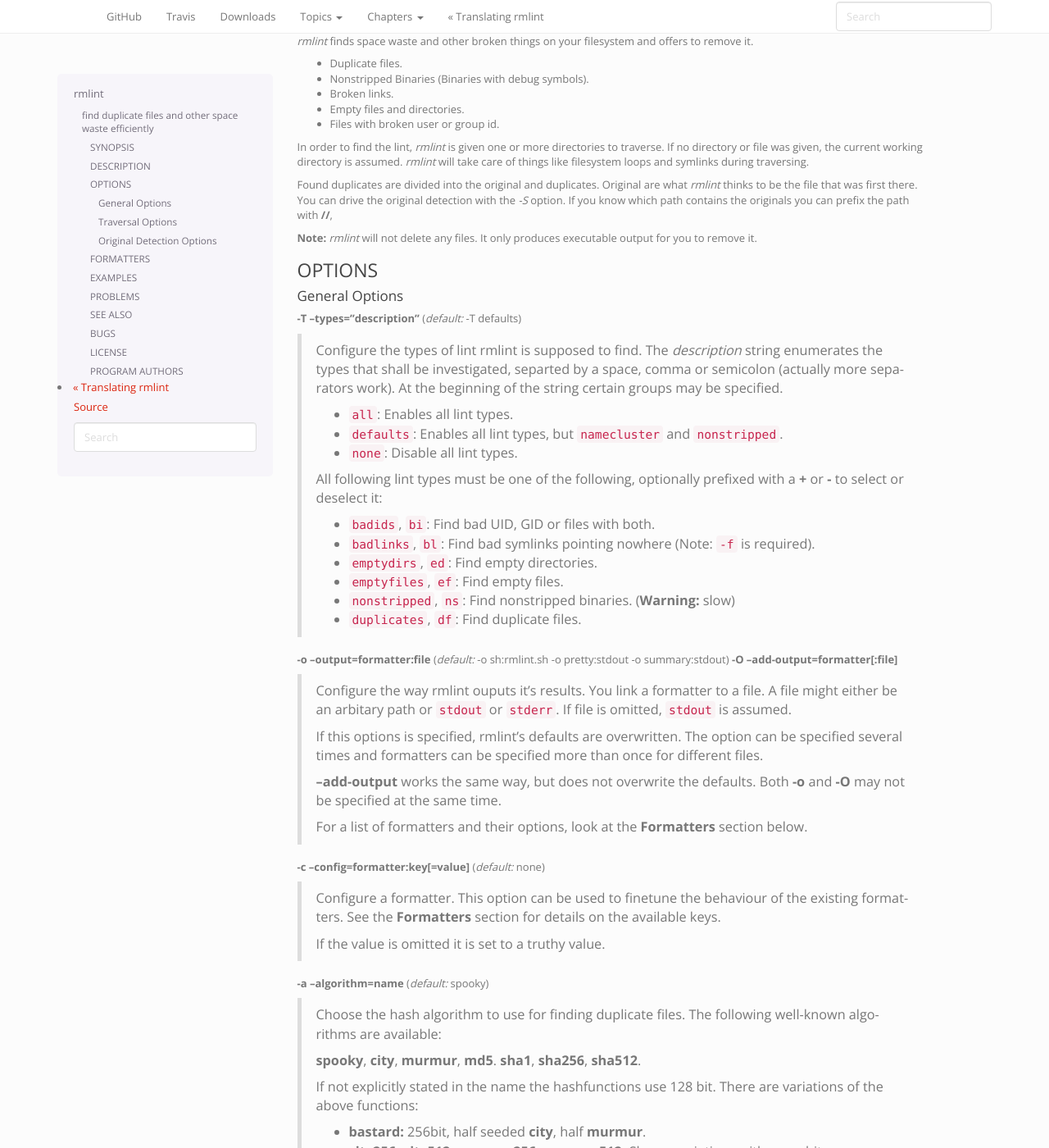
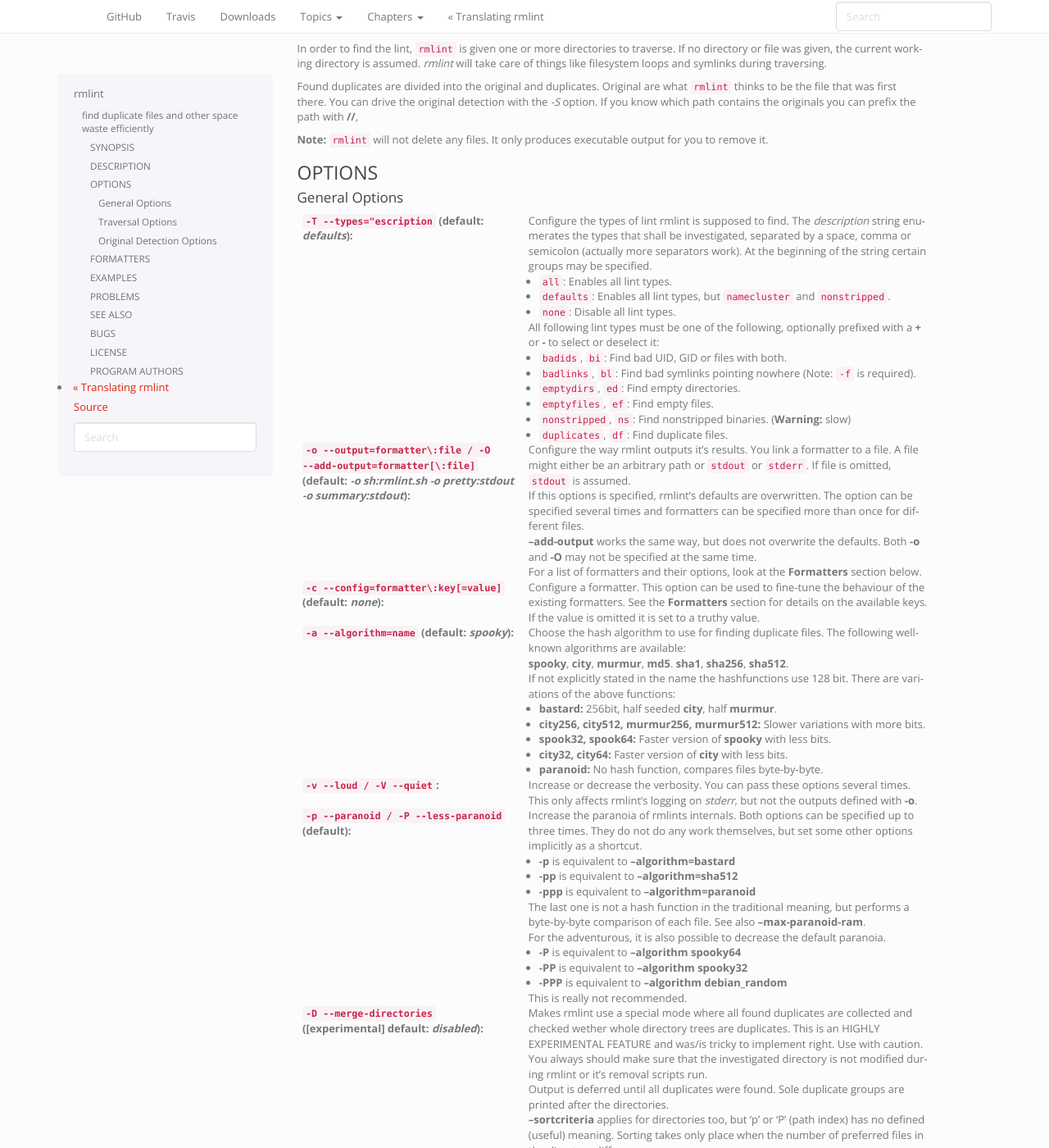
Before and after one commit to sahib/rmlint, a Sphinx documentation site: the page built from docs/rmlint.1.in.rst, in a window 1280 px wide and 1400 px high, scrolled down 365 px. Shown: the whole window at 82% size. Built offline with Sphinx 7.4.7, drawn with Linux system fonts in a browser that asks for light colours; some of the changed text lies outside the part shown.

Commit message:
man: use sphinx instead of sucky rst2man, make html output prettier

```diff
--- a/README.rst
+++ b/README.rst
@@ -1,11 +1,11 @@
 
 ======
 
+.. image:: https://raw.githubusercontent.com/sahib/rmlint/develop/docs/_static/logo.png
+   :align: center
+
 `rmlint` finds space waste and other broken things on your filesystem and offers
 to remove it.
-
-.. image:: https://raw.githubusercontent.com/sahib/rmlint/develop/docs/_static/logo.png
-   :align: center
 
 **Features:**
 
--- a/docs/conf.py
+++ b/docs/conf.py
@@ -347,13 +347,13 @@
 
 # One entry per manual page. List of tuples
 # (source start file, name, description, authors, manual section).
-# man_pages = [
-#     ('index', 'libmuninapidoc', 'libmunin api doc Documentation',
-#      ['Christopher Pahl'], 1)
-# ]
+man_pages = [
+    ('rmlint.1.in', 'rmlint', 'find duplicate files and other sapce waste efficiently',
+     ['Christopher Pahl', 'Daniel Thomas'], 1)
+]
 
 # If true, show URL addresses after external links.
-#man_show_urls = False
+man_show_urls = False
 
 
 # -- Options for Texinfo output ------------------------------------------------
--- a/docs/rmlint.1.in.rst
+++ b/docs/rmlint.1.in.rst
@@ -23,7 +16,7 @@
 DESCRIPTION
 ===========
 
-`rmlint` finds space waste and other broken things on your filesystem and offers
+``rmlint`` finds space waste and other broken things on your filesystem and offers
 to remove it.
 
 * Duplicate files.
@@ -32,17 +25,17 @@
 * Empty files and directories.
 * Files with broken user or group id.
 
-In order to find the lint, `rmlint` is given one or more directories to traverse.
+In order to find the lint, ``rmlint`` is given one or more directories to traverse.
 If no directory or file was given, the current working directory is assumed.
 `rmlint` will take care of things like filesystem loops and symlinks during
 traversing.
 
 Found duplicates are divided into the original and duplicates. Original
-are what `rmlint` thinks to be the file that was first there. You can drive
+are what ``rmlint`` thinks to be the file that was first there. You can drive
 the original detection with the `-S` option. If you know which path contains the
 originals you can prefix the path with **//**,
 
-**Note:** `rmlint` will not delete any files. It only produces executable output
+**Note:** ``rmlint`` will not delete any files. It only produces executable output
 for you to remove it.
 
 OPTIONS
@@ -51,10 +44,10 @@
 General Options
 ---------------
 
-**-T --types="description"** (*default:* -T defaults)
+:``-T --types="escription`` (**default\:** *defaults*):
 
     Configure the types of lint rmlint is supposed to find. The `description`
-    string enumerates the types that shall be investigated, separted by
+    string enumerates the types that shall be investigated, separated by
     a space, comma or semicolon (actually more separators work). At the
     beginning of the string certain groups may be specified.
 
@@ -72,11 +65,10 @@
     * ``nonstripped``, ``ns``: Find nonstripped binaries. (**Warning:** slow)
     * ``duplicates``, ``df``: Find duplicate files.
 
-**-o --output=formatter:file** (*default:* -o sh:rmlint.sh -o pretty:stdout -o summary:stdout)
-**-O --add-output=formatter[:file]**
+:``-o --output=formatter\:file / -O --add-output=formatter[\:file]`` (**default\:** *-o sh\:rmlint.sh -o pretty\:stdout -o summary\:stdout*):
 
-    Configure the way rmlint ouputs it's results. You link a formatter to a
-    file. A file might either be an arbitary path or ``stdout`` or ``stderr``.
+    Configure the way rmlint outputs it's results. You link a formatter to a
+    file. A file might either be an arbitrary path or ``stdout`` or ``stderr``.
     If file is omitted, ``stdout`` is assumed.
 
     If this options is specified, rmlint's defaults are overwritten.
@@ -89,15 +81,15 @@
     For a list of formatters and their options, look at the **Formatters**
     section below.
 
-**-c --config=formatter:key[=value]** (*default:* none)
+:``-c --config=formatter\:key[=value]`` (**default\:** *none*):
 
-    Configure a formatter. This option can be used to finetune the behaviour of
+    Configure a formatter. This option can be used to fine-tune the behaviour of
     the existing formatters. See the **Formatters** section for details on the
     available keys.
 
     If the value is omitted it is set to a truthy value.
 
-**-a --algorithm=name** (*default:* spooky)
+:``-a --algorithm=name`` (**default\:** *spooky*):
 
     Choose the hash algorithm to use for finding duplicate files.
     The following well-known algorithms are available:
@@ -114,13 +106,13 @@
     * **city32, city64:** Faster version of **city** with less bits.
     * **paranoid:** No hash function, compares files byte-by-byte.
 
-**-v --loud / -V --quiet**
+:``-v --loud / -V --quiet``:
 
     Increase or decrease the verbosity. You can pass these options several
     times. This only affects rmlint's logging on *stderr*, but not the outputs
     defined with **-o**.
 
-**-p --paranoid / -P --less-paranoid** (*default*)
+:``-p --paranoid / -P --less-paranoid`` (**default**):
 
     Increase the paranoia of rmlints internals. Both options can be specified up
     to three times. They do not do any work themselves, but set some other
@@ -141,7 +133,7 @@
 
     This is really not recommended.
 
-**-D --merge-directories** (**experimental**, *default: disabled*)
+:``-D --merge-directories`` (**[experimental] default\:** *disabled*):
 
     Makes rmlint use a special mode where all found duplicates are collected and
     checked wether whole directory trees are duplicates. This is an HIGHLY
@@ -158,11 +150,11 @@
 
     *Notes:*
 
-        * This does not work with **--algorithm=paranoid** (or **-ppp**).
-        * This feature might not deliver perfect result in corner cases.
-        * This feature might add some runtime.
+    * This does not work with **--algorithm=paranoid** (or **-ppp**).
+    * This feature might not deliver perfect result in corner cases.
+    * This feature might add some runtime.
 
-**-q --clamp-low=[fac.tor|percent%|offset]** (*default: 0*) **/ -Q --clamp-top=[fac.tor|percent%|offset]** (*default: 1.0*)
+:``-q --clamp-low=[fac.tor|percent%|offset]`` (**default\:** *0*) / ``-Q --clamp-top=[fac.tor|percent%|offset]`` (**default\:** *1.0*):
 
     The argument can be either passed as factor (a number with a ``.`` in it),
     a percent value (suffixed by ``%``) or as absolute number or size spec, like in ``--size``.
@@ -176,29 +168,29 @@
     With this option you can just compare the data in between. Also it might be useful for approximate
     comparison where it suffices when the file is the same in the middle part.
 
-**-u --max-paranoid-ram=size**
+:``-u --max-paranoid-ram=size``:
 
     Apply a maximum number of bytes to use for **--paranoid**.
     The ``size``-description has the same format as for **--size**.
 
-**-w --with-color** (*default*) **/ -W --no-with-color**
+:``-w --with-color`` (**default**) / ``-W --no-with-color``:
 
     Use color escapes for pretty output or disable them.
     If you pipe `rmlints` output to a file -W is assumed automatically.
 
-**-h --help / -H --version**
+:``-h --help / -H --version``:
 
     Show this manual or print the version string.
 
 Traversal Options
 -----------------
 
-**-t --threads=N** (*default:* 16)
+:``-t --threads=N** (*default\:* 16)``:
 
     The number of threads to use during file tree traversal and hashing.
-    `rmlint` probably knows better than you how to set the value.
+    ``rmlint`` probably knows better than you how to set the value.
 
-**-s --size=range** (*default:* all)
+:``-s --size=range`` (**default\:** *all*):
 
     Only consider files in a certain size range.
     The format of `range` is `min-max`, where both ends can be specified
@@ -212,20 +204,20 @@
     It's also possible to specify only one size. In this case the size is
     interpreted as "up to this size".
 
-**-d --max-depth=depth** (*default:* INF)
+:``-d --max-depth=depth`` (**default\:** *INF*):
 
     Only recurse up to this depth. A depth of 1 would disable recursion and is
     equivalent to a directory listing.
 
-**-l --hardlinked / -L --no-hardlinked** (*default*)
+:``-l --hardlinked`` / ``-L --no-hardlinked`` (**default**):
 
-    By default `rmlint` will not allow several files with the same *inode* and
+    By default ``rmlint`` will not allow several files with the same *inode* and
     therefore keep only one of them in it's internal list.
     If `-l` is specified the whole group is reported instead.
 
-**-f --followlinks** (*default*) **/ -F --no-followlinks**
+:``-f --followlinks`` (**default**) / ``-F --no-followlinks``:
 
-    Follow symbolic links? If file system loops occur `rmlint` will detect this.
+    Follow symbolic links? If file system loops occur ``rmlint`` will detect this.
     If `-F` is specified, symbolic links will be ignored completely.
 
     *This option is needed for finding bad symbolic links.*
@@ -233,34 +225,33 @@
     **Note:** Hardlinks are always followed, but it depends on ``-L`` how those are
     handled.
 
-**-x --crossdev** (*default*) **/ -X --no-crossdev**
+:``-x --crossdev`` (**default**) / ``-X --no-crossdev``:
 
     Do cross over mount points (``-x``)? Or stay always on the same device
     (``-X``)?
 
-**-r --hidden / -R --no-hidden** (*default*)
+:``-r --hidden`` / ``-R --no-hidden`` (**default**):
 
     Also traverse hidden directories? This is often not a good idea, since
-    directories like `.git/` would be investigated.
+    directories like ``.git/`` would be investigated.
 
-**-b --match-basename / -B --no-match-basename** (*default*)
+:``-b --match-basename`` / ``-B --no-match-basename`` (**default**):
 
     Only consider those files as dupes that have the same basename.
     See also ``man 1 basename``.
 
-**-e --match-with-extension / -E --no-match-with-extension** (*default*)
+:``-e --match-with-extension`` / ``-E --no-match-with-extension`` (**default**):
 
     Only consider those files as dupes that have the same file extension.
     For example two photos would only match if they are a ``.png``.
 
-**-i --match-without-extension / -I --no-match-without-extension** (*default*)
+:``-i --match-without-extension`` / ``-I --no-match-without-extension`` (**default**):
 
     Only consider those files as dupes that have the same basename minus the file
     extension. For example: ``banana.png`` and ``banana.jpeg`` would be considered,
     while ``apple.png`` and ``peach.png`` won't.
 
-**-n --newer-than-stamp=<timestamp_filename>**
-**-N --newer-than=<iso8601_timestamp_or_unix_timestamp>**
+:``-n --newer-than-stamp=<timestamp_filename>`` / ``-N --newer-than=<iso8601_timestamp_or_unix_timestamp>``:
 
     Only consider files (and their size siblings for duplicates) newer than a
     certain modification time (*mtime*).  The age barrier may be given as
@@ -279,26 +270,25 @@
 
     *Note:* you can make rmlint write out a compatible timestamp with:
 
-        ``-O stamp:stdout``
-
-        ``-O stamp:stdout -c stamp:iso8601``
+    * ``-O stamp:stdout``
+    * ``-O stamp:stdout -c stamp:iso8601``
 
 Original Detection Options
 --------------------------
 
-**-k --keep-all-tagged / -K --keep-all-untagged** (*default*)
+:``-k --keep-all-tagged`` / ``-K --keep-all-untagged`` (**default**):
 
     Don't delete any duplicates that are in original paths.
     (Paths that were named after **//**).
 
-    **Note:** for lint types other than duplicates, `--keep-all-tagged` option is ignored.
+    **Note:** for lint types other than duplicates, ``--keep-all-tagged`` option is ignored.
 
-**-m --must-match-tagged / -M --must-match-untagged** (*default*)
+:``-m --must-match-tagged`` / ``-M --must-match-untagged`` (**default**):
 
     Only look for duplicates of which one is in original paths.
     (Paths that were named after **//**).
 
-**-S --sortcriteria=criteria** (*default*: m)
+:``-S --sortcriteria=criteria`` (**default\:** *m*):
 
     - **m**: keep lowest mtime (oldest)  **M**: keep highest mtime (newest)
     - **a**: keep first alphabetically   **A**: keep last alphabetically
@@ -417,30 +407,30 @@
 visit https://github.com/sahib/rmlint/issues.
 
 Please make sure to describe your problem in detail. Always include the version
-of `rmlint` (``--version``). If you experienced a crash, please include
-one of the following information with a debug build of `rmlint`:
+of ``rmlint`` (``--version``). If you experienced a crash, please include
+one of the following information with a debug build of ``rmlint``:
 
-    * ``gdb --ex run -ex bt --args rmlint -vvv [your_options]``
-    * ``valgrind --leak-check=no rmlint -vvv [your_options]``
+* ``gdb --ex run -ex bt --args rmlint -vvv [your_options]``
+* ``valgrind --leak-check=no rmlint -vvv [your_options]``
 
 You can build a debug build of ``rmlint`` like this:
 
-    * ``git clone git@github.com:sahib/rmlint.git``
-    * ``cd rmlint``
-    * ``scons DEBUG=1``
-    * ``sudo scons install  # Optional``
+* ``git clone git@github.com:sahib/rmlint.git``
+* ``cd rmlint``
+* ``scons DEBUG=1``
+* ``sudo scons install  # Optional``
 
 LICENSE
 =======
 
-`rmlint` is licensed under the terms of the GPLv3.
+``rmlint`` is licensed under the terms of the GPLv3.
 
 See the COPYRIGHT file that came with the source for more information.
 
 PROGRAM AUTHORS
 ===============
 
-`rmlint` was written by:
+``rmlint`` was written by:
 
 * Christopher <sahib> Pahl 2010-2014 (https://github.com/sahib)
 * Daniel <SeeSpotRun> T.   2014-2014 (https://github.com/SeeSpotRun)
```
Also changed, not shown: other parts of docs/rmlint.1.in.rst (+5 -12 lines), docs/install.rst (+4 -4 lines), 2 other files.
